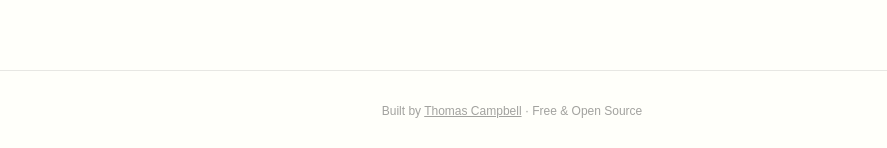
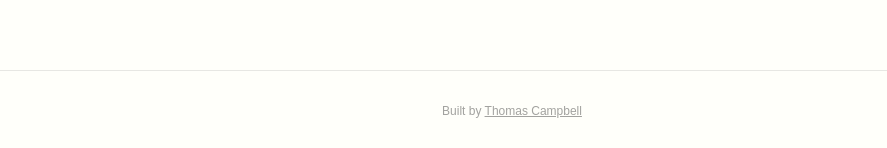
Before and after one commit to Choheron/thomascampbell.dev, a Next.js app: page /clickreporter in a window 1280 px wide. Shown: the part 2915-3063 px from the top of the page, without its empty margins (128-1015 px from the left). Built offline with nearby package versions, Linux system fonts and the light colour scheme.

Commit message:
Remove incorrect labeling as project went closed source

```diff
--- a/src/app/clickreporter/page.tsx
+++ b/src/app/clickreporter/page.tsx
@@ -247,7 +247,6 @@ export default function ClickReporterPage() {
         <Link href="/" className="underline hover:text-foreground/70 transition-colors">
           Thomas Campbell
         </Link>
-        {" · "}Free & Open Source
       </footer>
 
     </div>
```
